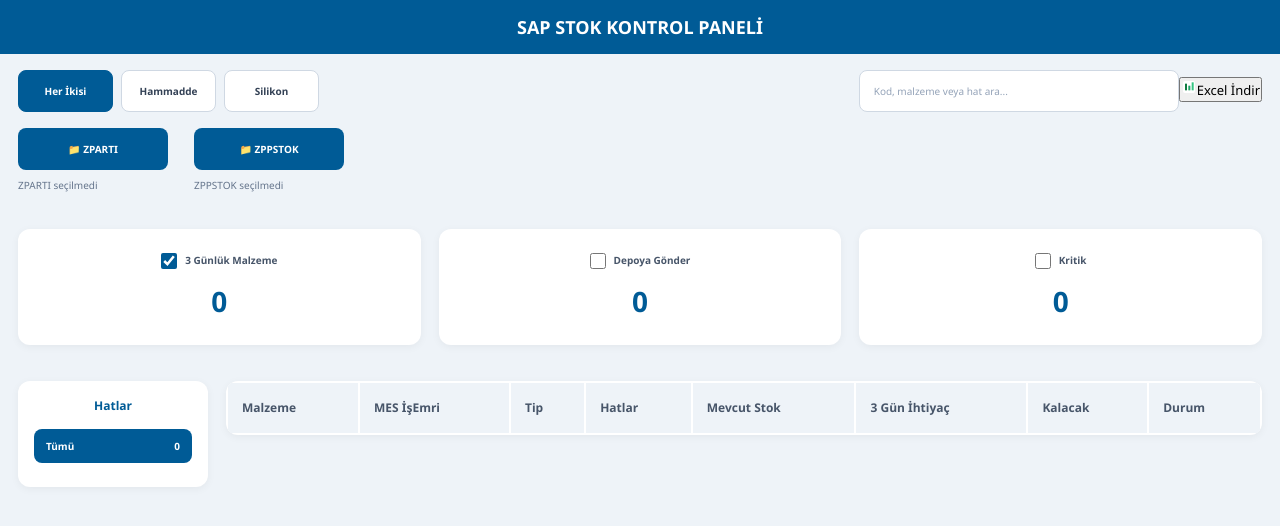
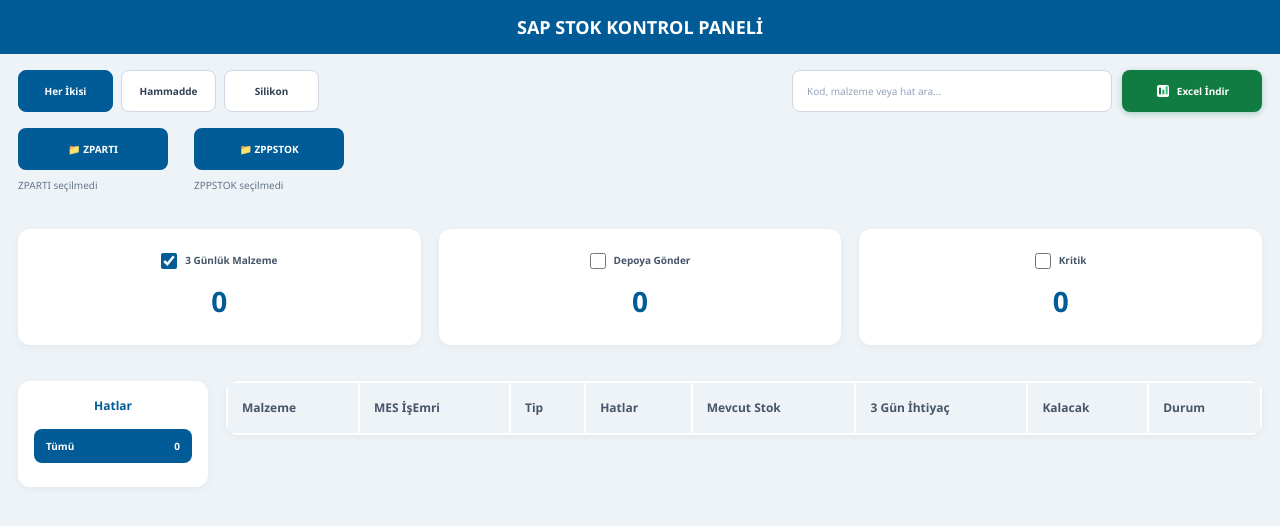
Before and after one commit to canerinciweb/mercan-sap-panel, a React (Vite) app: page / in a window 1280 px wide. Shown: the top 526 px of the page. Built offline with nearby package versions, Linux system fonts and the light colour scheme.

Commit message:
excel deneme2

```diff
--- a/src/App.css
+++ b/src/App.css
@@ -63,6 +63,14 @@
   border-color:#005b96;
 }
 
+/* Sağ taraf */
+
+.toolbarRight{
+  display:flex;
+  align-items:center;
+  gap:10px;
+}
+
 .searchInput{
   width:320px;
   height:42px;
@@ -76,6 +84,52 @@
 
 .searchInput::placeholder{
   color:#94a3b8;
+}
+
+/* Excel Butonu */
+
+.exportButton{
+  display:flex;
+  align-items:center;
+  justify-content:center;
+  gap:6px;
+
+  height:42px;
+  min-width:140px;
+  padding:0 16px;
+
+  border:none;
+  border-radius:8px;
+
+  background:#107C41;
+  color:#fff;
+
+  font-size:10px;
+  font-weight:700;
+
+  cursor:pointer;
+  transition:.2s;
+
+  box-shadow:0 2px 6px rgba(16,124,65,.30);
+
+  appearance:none;
+  -webkit-appearance:none;
+}
+
+.exportButton:hover{
+  background:#0B6A37;
+  transform:translateY(-1px);
+  box-shadow:0 4px 10px rgba(16,124,65,.35);
+}
+
+.exportButton:active{
+  transform:translateY(0);
+}
+
+.excelIcon{
+  width:16px;
+  height:16px;
+  flex-shrink:0;
 }
 
 /* ===========================
@@ -146,23 +200,13 @@
   box-shadow:0 2px 8px rgba(0,0,0,.05);
 }
 
-.card small{
-  font-size:10px;
-  color:#64748b;
-}
-
 .card h2{
   margin-top:12px;
   font-size:28px;
   color:#005b96;
 }
-/* ===========================
-   CARD CHECKBOX
-=========================== */
 
-/* ===========================
-   CARD CHECKBOX
-=========================== */
+/* Checkbox */
 
 .cardTitle{
   display:flex;
@@ -344,7 +388,13 @@
 /* ===========================
    RESPONSIVE
 =========================== */
+
 @media(max-width:900px){
+
+  .toolbar{
+    flex-direction:column;
+    align-items:stretch;
+  }
 
   .toolbarRight{
     width:100%;
@@ -352,63 +402,11 @@
     align-items:stretch;
   }
 
-  .exportButton{
+  .searchInput{
     width:100%;
   }
-}
-@media(max-width:900px){
 
-  .toolbar{
-    flex-direction:column;
-    align-items:stretch;
-  }
-  .toolbarRight{
-  display:flex;
-  align-items:center;
-  gap:10px;
-}
-
-.exportButton{
-  display:flex;
-  align-items:center;
-  justify-content:center;
-  gap:6px;
-
-  height:42px;
-  min-width:135px;
-  padding:0 16px;
-
-  background:#107C41;
-  color:#fff;
-
-  border:none;
-  border-radius:8px;
-
-  font-size:10px;
-  font-weight:700;
-
-  cursor:pointer;
-  transition:0.2s;
-  box-shadow:0 2px 6px rgba(16,124,65,.25);
-}
-
-.exportButton:hover{
-  background:#0B6A37;
-  transform:translateY(-1px);
-  box-shadow:0 4px 10px rgba(16,124,65,.35);
-}
-
-.exportButton:active{
-  transform:translateY(0);
-}
-
-.excelIcon{
-  width:16px;
-  height:16px;
-  flex-shrink:0;
-}
-
-  .searchInput{
+  .exportButton{
     width:100%;
   }
 
--- a/src/components/Toolbar.jsx
+++ b/src/components/Toolbar.jsx
@@ -29,7 +29,7 @@
           onChange={(e) => setSearch(e.target.value)}
         />
 
-        <button className="exportButton" onClick={onExport}>
+        <button type="button" className="exportButton" onClick={onExport}>
           <svg
             className="excelIcon"
             viewBox="0 0 24 24"
@@ -42,7 +42,7 @@
             <rect x="16" y="5" width="3" height="12" fill="#33C481"/>
           </svg>
 
-  <span>Excel İndir</span>
+          Excel İndir
         </button>
       </div>
     </div>
```
Lines whose indentation alone changed are shown as unchanged.
